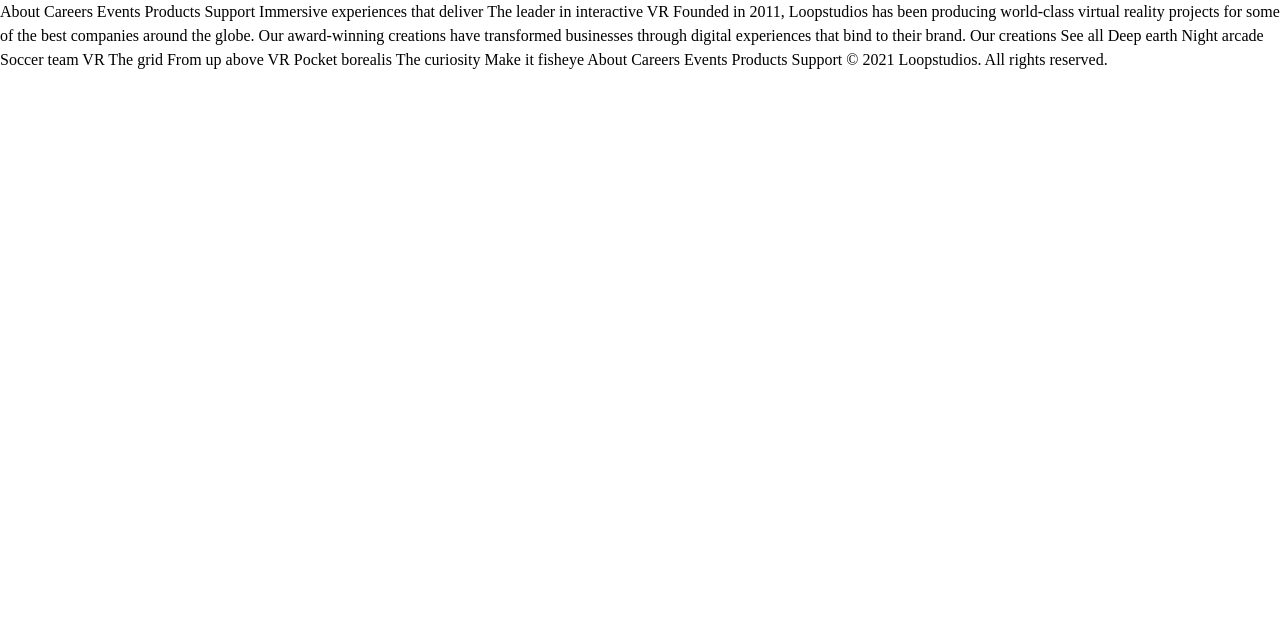
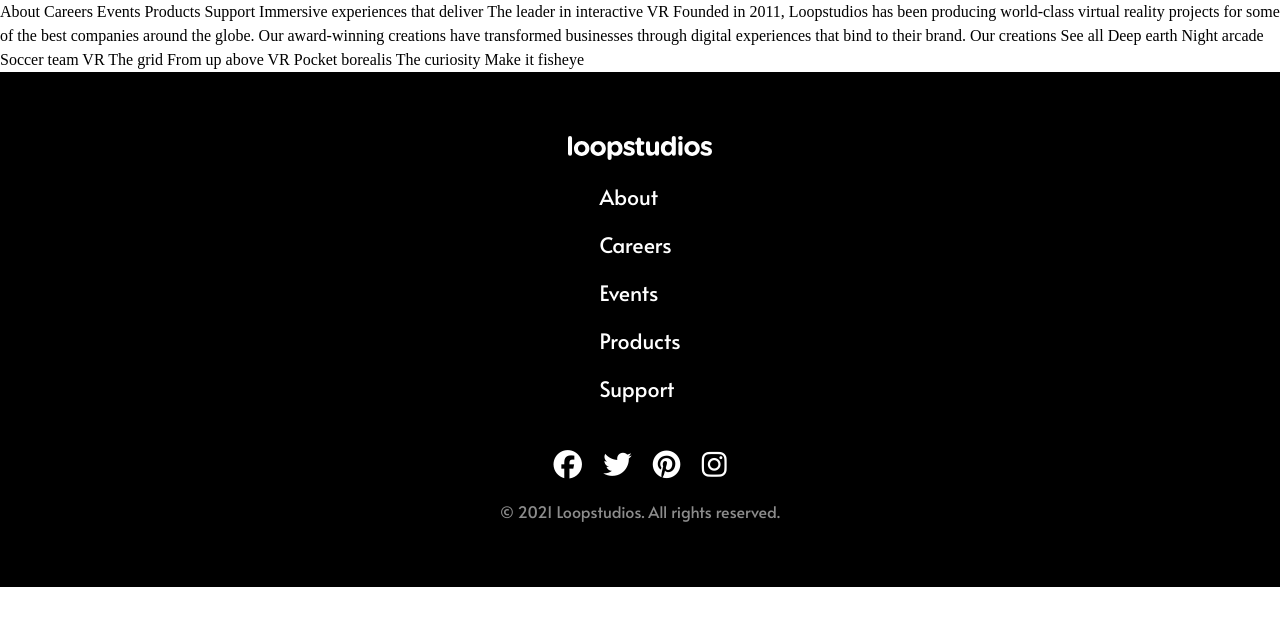
Before and after one commit to dottereldesign/loopstudios_landing_page, a plain HTML site: page index.html in a window 1280 px wide. Drawn offline with Linux system fonts and the light colour scheme.

Commit message:
Add footer with styling.

```diff
--- a/index.html
+++ b/index.html
@@ -10,6 +10,7 @@
   <link rel="preconnect" href="https://fonts.googleapis.com">
   <link rel="preconnect" href="https://fonts.gstatic.com" crossorigin>
   <link href="https://fonts.googleapis.com/css2?family=Alata&family=Josefin+Sans:wght@300;400;500&display=swap" rel="stylesheet">
+  <script src="https://kit.fontawesome.com/c627734373.js" crossorigin="anonymous"></script>
 </head>
 
 <body>
@@ -41,15 +42,26 @@
   The curiosity
   Make it fisheye
 
-  About
-  Careers
-  Events
-  Products
-  Support
+  <footer>
+    <img src="images/logo.svg" alt="loopstudios logo.">
 
-  © 2021 Loopstudios. All rights reserved.
+    <ul>
+      <li>About</li>
+      <li>Careers</li>
+      <li>Events</li>
+      <li>Products</li>
+      <li>Support</li>
+    </ul>
 
+    <div class="footer_icons-wrapper">
+      <i class="fa-brands fa-facebook"></i>
+      <i class="fa-brands fa-twitter"></i>
+      <i class="fa-brands fa-pinterest"></i>
+      <i class="fa-brands fa-instagram"></i>
+    </div>
 
+    <small>© 2021 Loopstudios. All rights reserved.</small>
+  </footer>
 </body>
 
 </html>
--- a/style.css
+++ b/style.css
@@ -91,3 +91,54 @@ select {
 * {
   font-size: inherit;
 }
+
+footer {
+  display: flex;
+  flex-direction: column;
+  align-items: center;
+  background-color: var(--clr-primary-200);
+  color: var(--clr-primary-100);
+  font-family: var(--ff-primary-100);
+  font-weight: var(--fw-light);
+  font-size: var(--fs-500);
+}
+
+footer img {
+  width: 144px;
+  height: auto;
+  margin-top: 64px;
+}
+
+footer ul {
+  padding: 0;
+}
+
+footer li {
+  list-style-type: none;
+}
+
+footer li:not(:first-child) {
+  margin-top: 16px;
+}
+
+.footer_icons-wrapper {
+  margin-top: 24px;
+}
+
+.footer_icons-wrapper i {
+  font-size: var(--fs-600);
+}
+
+.fa-twitter {
+  margin: 0 8px 0 16px;
+}
+
+.fa-pinterest {
+  margin: 0 16px 0 8px;
+}
+
+footer small {
+  font-size: var(--fs-400);
+  color: var(--clr-primary-300);
+  margin: 16px 0 64px 0;
+}
```
